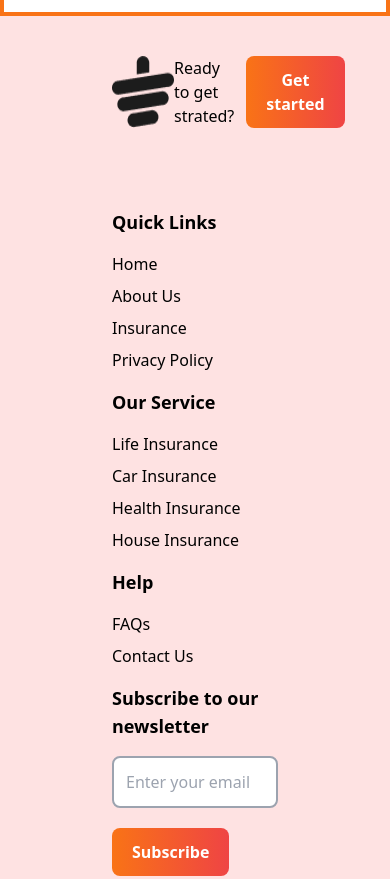
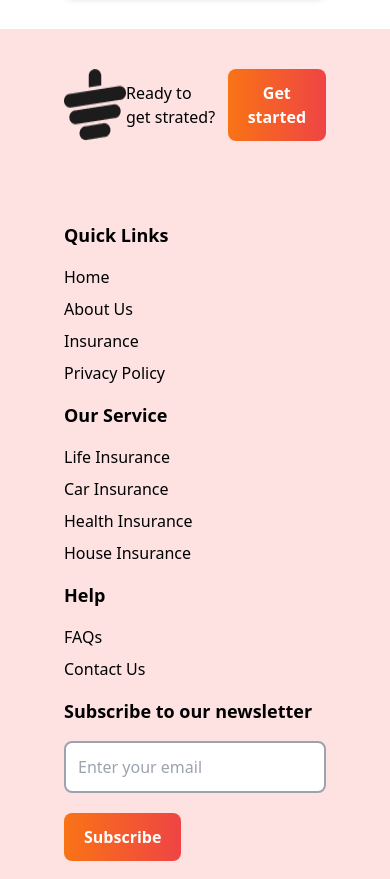
Before and after one commit to firojahmed96bd/Tea-website-tailwind, a plain HTML site: page index.html in a window 390 px wide. Shown: the part 6686-7565 px from the top of the page. Drawn offline with nearby package versions, Linux system fonts and the light colour scheme.

Commit message:
our tea website completed

```diff
--- a/index.html
+++ b/index.html
@@ -23,7 +23,7 @@
 
 </head>
 <body>
-    <main class="max-w-[1280px] mx-auto border-4 border-orange-500 px-16 lg:px-28">
+    <main class="max-w-[1280px] mx-auto px-16 lg:px-28">
 
       <header class="lg:flex py-10 mb-20">
          <!-- text content -->
@@ -230,7 +230,8 @@
     </main>
 
     <!-- footer -->
-     <footer class="bg-red-100 px-28">
+     <footer class="bg-red-100">
+        <div class="max-w-[1280px] mx-auto px-16 lg:px-28">
           <div class="flex justify-between py-10">
             <img src="./images/cup.png" alt="">
             <div class="flex items-center gap-3">
@@ -275,6 +276,7 @@
                 </div>
               </div>
           </div>
+        </div>
      </footer>
 </body>
 </html>
```
Lines whose indentation alone changed are shown as unchanged.
